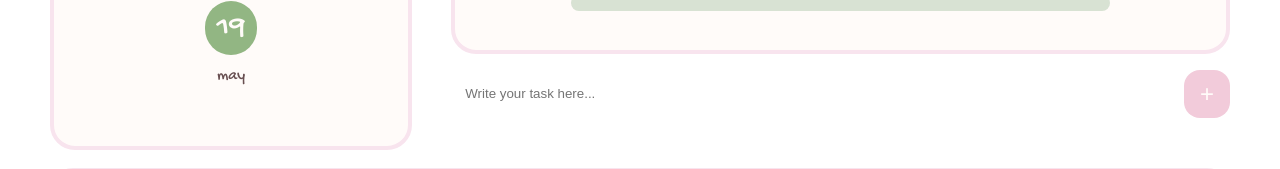
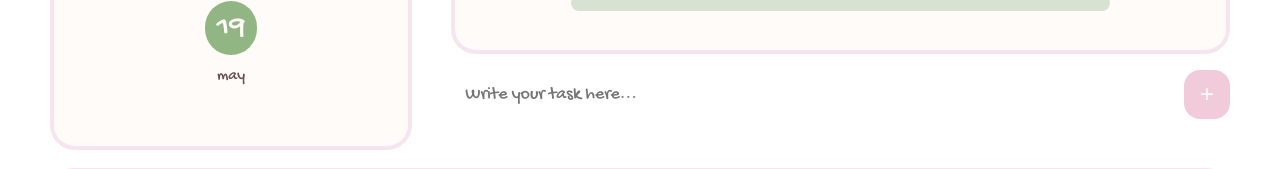
Before and after one commit to clarissaak/todo, a React (Create React App) app: page / in a window 1280 px wide. Shown: the part 152-321 px from the top of the page. Built offline with nearby package versions, Linux system fonts and the light colour scheme; a web font is replaced by a local one.

Commit message:
updated ui

```diff
--- a/src/styles/Todo.css
+++ b/src/styles/Todo.css
@@ -97,6 +97,8 @@
     padding: 14px;
     border-radius: 50px;
     width: 100%;
+    font-family: "Gochi Hand";
+    font-size: large;
 }
 .add-task button {
     font-size: 24px;
@@ -162,7 +164,7 @@
 
 #finish-btn {
     font-size: 24px;
-    color: #FEF6F0;
+    color: #FFFBF9;
     background-color: #f2cbda;
     border: 4px solid #f2cbda;
     border-radius: 10px;
```
